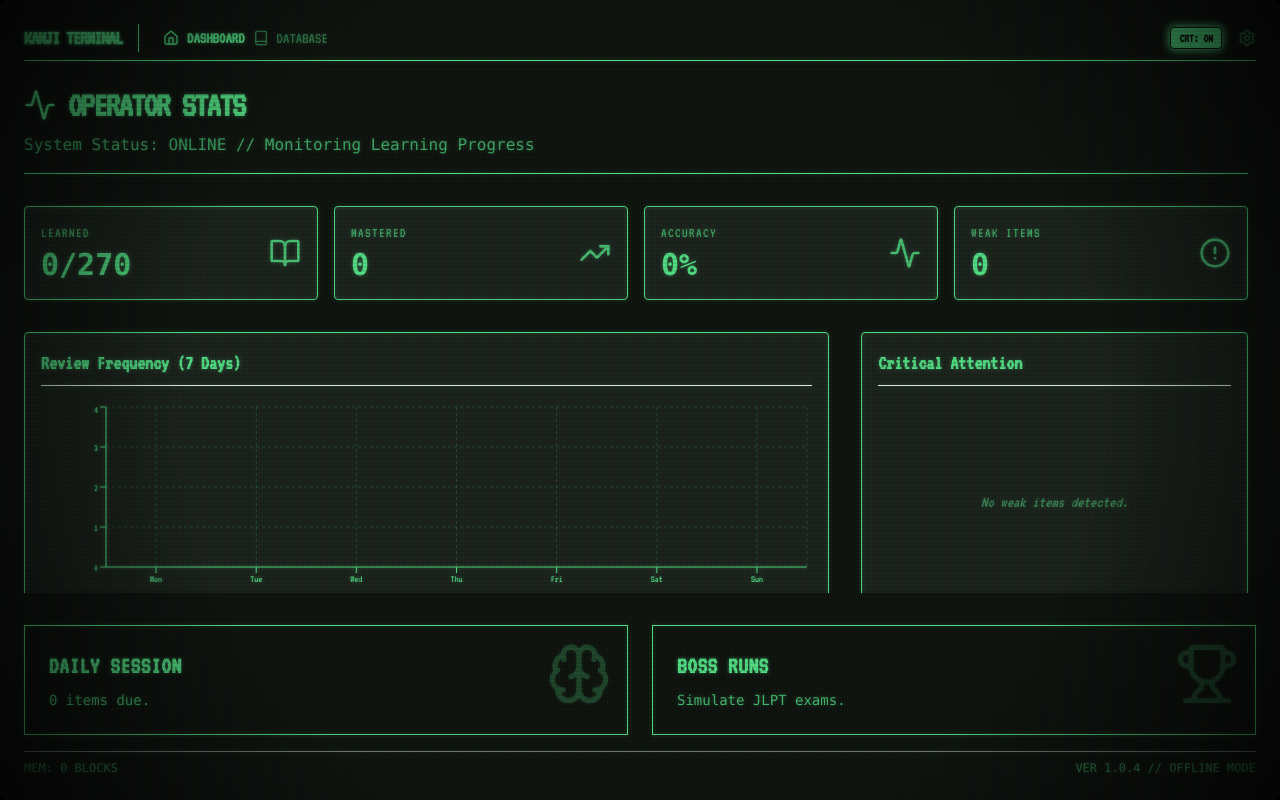
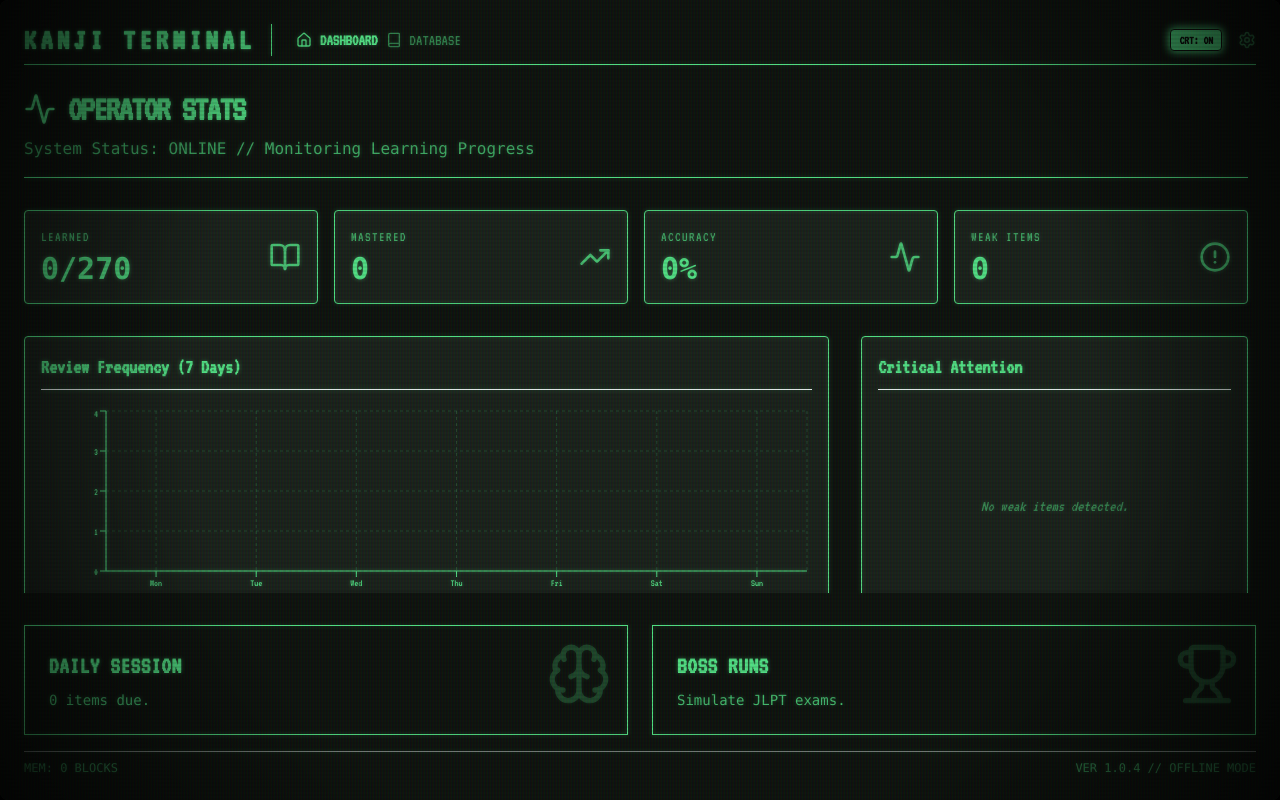
Before and after one commit to Emmjeyyyy/kanji-terminal, a React (Vite) app: page / in a window 1280 px wide. Built offline with nearby package versions, Linux system fonts and the light colour scheme.

Commit message:
fix: Reduce CRT text glow intensity
Decreases the `text-shadow` on CRT elements from 2px to 1px for a subtler glow effect.
Increases the main title font size and tracking for improved visual hierarchy and retro aesthetic.

```diff
--- a/App.tsx
+++ b/App.tsx
@@ -130,8 +130,14 @@ export default function App() {
       {/* Top Navigation - Fixed Height */}
       <nav className="flex flex-col md:flex-row justify-between items-center mb-4 md:mb-6 border-b border-current pb-2 select-none shrink-0 gap-2 md:gap-0">
         <div className="flex items-center gap-2 md:gap-4 w-full md:w-auto justify-between md:justify-start">
-            <span className="font-bold text-lg md:text-xl tracking-tighter border-r border-current pr-2 md:pr-4 mr-1 md:mr-2 crt-text-glow whitespace-nowrap">KANJI TERMINAL</span>
-            <div className="flex gap-2">
+            <span className="font-bold
+  text-2xl md:text-[30px]
+  tracking-[0.15em]
+  border-r border-current
+  pr-2 md:pr-4 mr-1 md:mr-2
+  crt-text-glow whitespace-nowrap">
+  KANJI TERMINAL
+</span> <div className="flex gap-2">
                 <button onClick={() => setCurrentView('dashboard')} className={`flex items-center gap-1 md:gap-2 transition-all duration-200 ${currentView === 'dashboard' ? 'opacity-100 font-bold text-shadow-[0_0_3px_currentColor]' : 'opacity-50 hover:opacity-100 hover:text-shadow-[0_0_3px_currentColor]'}`}>
                     <Home size={16} /> <span className="hidden sm:inline">DASHBOARD</span>
                 </button>
--- a/index.html
+++ b/index.html
@@ -59,7 +59,7 @@
       }
 
       .crt-text-glow {
-        text-shadow: 0 0 2px currentColor;
+        text-shadow: 0 0 1px currentColor;
       }
 
       .crt-box-glow {
```
